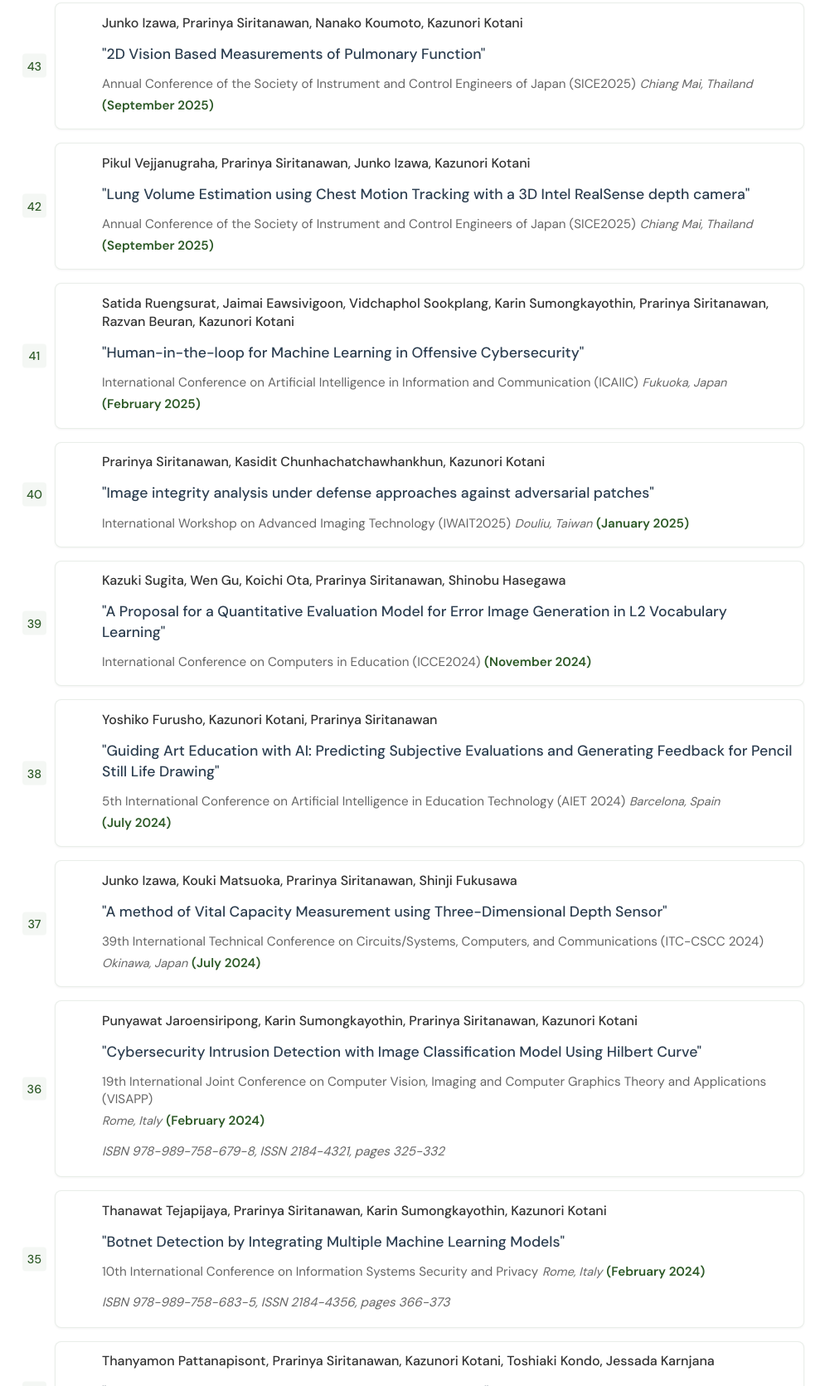
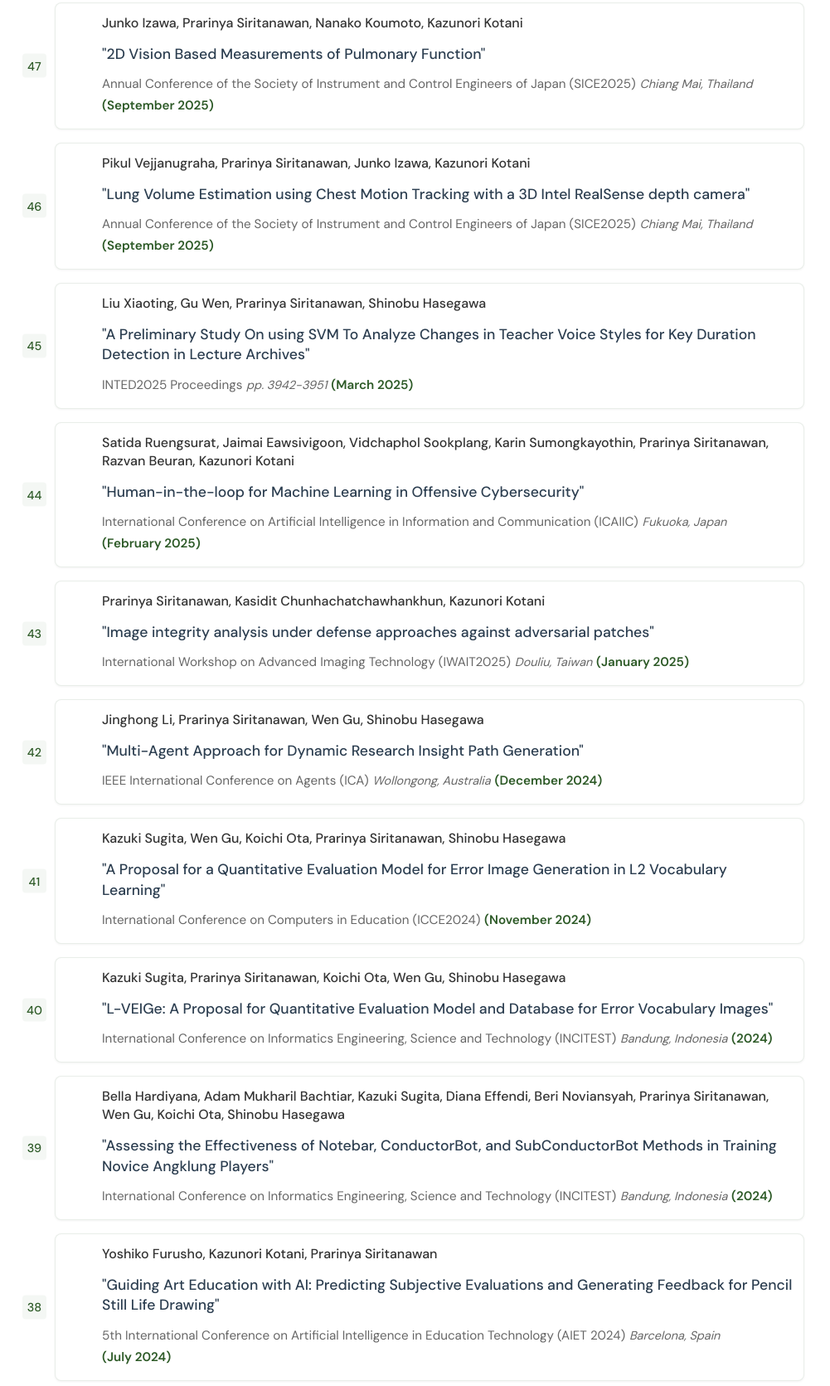
Before and after one commit to prarinya-lab/prarinya-lab.github.io, a plain HTML site: page publications.html in a window 1280 px wide. Shown: the part 3254-4925 px from the top of the page at 83% size, without its empty margins (138-1139 px from the left). Drawn offline with nearby package versions, Linux system fonts and the light colour scheme.

Commit message:
Update member/publication

```diff
--- a/publications.html
+++ b/publications.html
@@ -263,46 +263,70 @@
 </div>
 <div class="publication-section">
     <div class="publication-item">
-        <span class="pub-index">45</span>
+        <span class="pub-index">49</span>
 <p class="authors">Sukkarin Ruensukont, Karin Sumongkayothin, Prarinya Siritanawan, Narit Hnoohom, Setthawhut Saennam, Razvan Beuran</p>
 <p class="title">"Network Intrusion Detection System Based on Reinforcement Learning Technique Optimization"</p>
 <p class="venue">19th International Conference on Provable and Practical Security (ProvSec2025) <span class="details">Yokohama, Japan</span> <span class="year">(October 2025)</span></p>
 </div>
 <div class="publication-item">
-<span class="pub-index">44</span>
+<span class="pub-index">48</span>
 <p class="authors">Prarinya Siritanawan, Haruyuki Kojima, Kasidit Chunhachatchawhankhun, Aran Chindaudom, Junna Matsumoto, Kazunori Kotani</p>
 <p class="title">"Perception Bias of Human and Machine over Cross Cultural Facial Expression Images"</p>
 <p class="venue">Annual Conference of the Society of Instrument and Control Engineers of Japan (SICE2025) <span class="details">Chiang Mai, Thailand</span> <span class="year">(September 2025)</span></p>
 </div>
 <div class="publication-item">
-<span class="pub-index">43</span>
+<span class="pub-index">47</span>
 <p class="authors">Junko Izawa, Prarinya Siritanawan, Nanako Koumoto, Kazunori Kotani</p>
 <p class="title">"2D Vision Based Measurements of Pulmonary Function"</p>
 <p class="venue">Annual Conference of the Society of Instrument and Control Engineers of Japan (SICE2025) <span class="details">Chiang Mai, Thailand</span> <span class="year">(September 2025)</span></p>
 </div>
 <div class="publication-item">
-<span class="pub-index">42</span>
+<span class="pub-index">46</span>
 <p class="authors">Pikul Vejjanugraha, Prarinya Siritanawan, Junko Izawa, Kazunori Kotani</p>
 <p class="title">"Lung Volume Estimation using Chest Motion Tracking with a 3D Intel RealSense depth camera"</p>
 <p class="venue">Annual Conference of the Society of Instrument and Control Engineers of Japan (SICE2025) <span class="details">Chiang Mai, Thailand</span> <span class="year">(September 2025)</span></p>
 </div>
 <div class="publication-item">
-<span class="pub-index">41</span>
+<span class="pub-index">45</span>
+<p class="authors">Liu Xiaoting, Gu Wen, Prarinya Siritanawan, Shinobu Hasegawa</p>
+<p class="title">"A Preliminary Study On using SVM To Analyze Changes in Teacher Voice Styles for Key Duration Detection in Lecture Archives"</p>
+<p class="venue">INTED2025 Proceedings <span class="details">pp. 3942-3951</span> <span class="year">(March 2025)</span></p>
+</div>
+<div class="publication-item">
+<span class="pub-index">44</span>
 <p class="authors">Satida Ruengsurat, Jaimai Eawsivigoon, Vidchaphol Sookplang, Karin Sumongkayothin, Prarinya Siritanawan, Razvan Beuran, Kazunori Kotani</p>
 <p class="title">"Human-in-the-loop for Machine Learning in Offensive Cybersecurity"</p>
 <p class="venue">International Conference on Artificial Intelligence in Information and Communication (ICAIIC) <span class="details">Fukuoka, Japan</span> <span class="year">(February 2025)</span></p>
 </div>
 <div class="publication-item">
-<span class="pub-index">40</span>
+<span class="pub-index">43</span>
 <p class="authors">Prarinya Siritanawan, Kasidit Chunhachatchawhankhun, Kazunori Kotani</p>
 <p class="title">"Image integrity analysis under defense approaches against adversarial patches"</p>
 <p class="venue">International Workshop on Advanced Imaging Technology (IWAIT2025) <span class="details">Douliu, Taiwan</span> <span class="year">(January 2025)</span></p>
 </div>
 <div class="publication-item">
-<span class="pub-index">39</span>
+<span class="pub-index">42</span>
+<p class="authors">Jinghong Li, Prarinya Siritanawan, Wen Gu, Shinobu Hasegawa</p>
+<p class="title">"Multi-Agent Approach for Dynamic Research Insight Path Generation"</p>
+<p class="venue">IEEE International Conference on Agents (ICA) <span class="details">Wollongong, Australia</span> <span class="year">(December 2024)</span></p>
+</div>
+<div class="publication-item">
+<span class="pub-index">41</span>
 <p class="authors">Kazuki Sugita, Wen Gu, Koichi Ota, Prarinya Siritanawan, Shinobu Hasegawa</p>
 <p class="title">"A Proposal for a Quantitative Evaluation Model for Error Image Generation in L2 Vocabulary Learning"</p>
 <p class="venue">International Conference on Computers in Education (ICCE2024) <span class="year">(November 2024)</span></p>
+</div>
+<div class="publication-item">
+<span class="pub-index">40</span>
+<p class="authors">Kazuki Sugita, Prarinya Siritanawan, Koichi Ota, Wen Gu, Shinobu Hasegawa</p>
+<p class="title">"L-VEIGe: A Proposal for Quantitative Evaluation Model and Database for Error Vocabulary Images"</p>
+<p class="venue">International Conference on Informatics Engineering, Science and Technology (INCITEST) <span class="details">Bandung, Indonesia</span> <span class="year">(2024)</span></p>
+</div>
+<div class="publication-item">
+<span class="pub-index">39</span>
+<p class="authors">Bella Hardiyana, Adam Mukharil Bachtiar, Kazuki Sugita, Diana Effendi, Beri Noviansyah, Prarinya Siritanawan, Wen Gu, Koichi Ota, Shinobu Hasegawa</p>
+<p class="title">"Assessing the Effectiveness of Notebar, ConductorBot, and SubConductorBot Methods in Training Novice Angklung Players"</p>
+<p class="venue">International Conference on Informatics Engineering, Science and Technology (INCITEST) <span class="details">Bandung, Indonesia</span> <span class="year">(2024)</span></p>
 </div>
 <div class="publication-item">
 <span class="pub-index">38</span>
```
Also changed, not shown: members.html (+1 -1 lines), images/members/2026-B4/hara.jpg (added).
